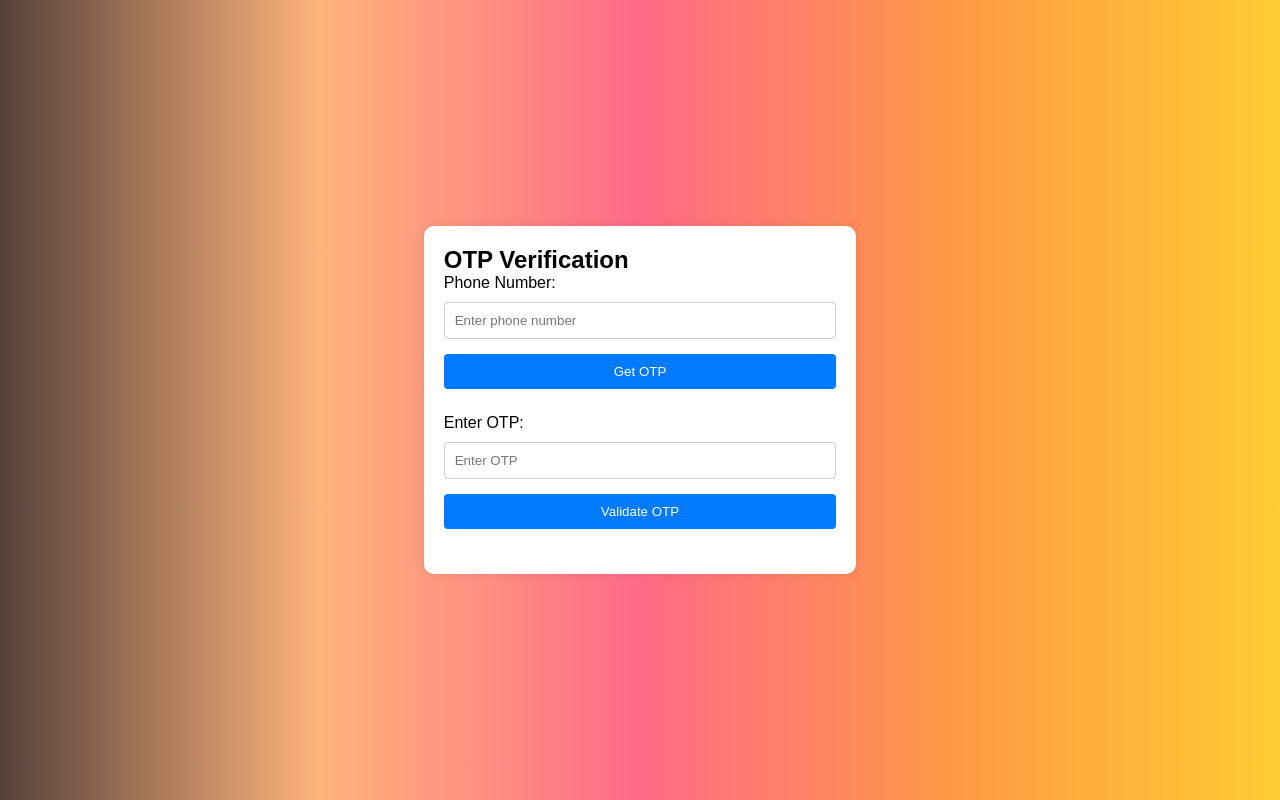
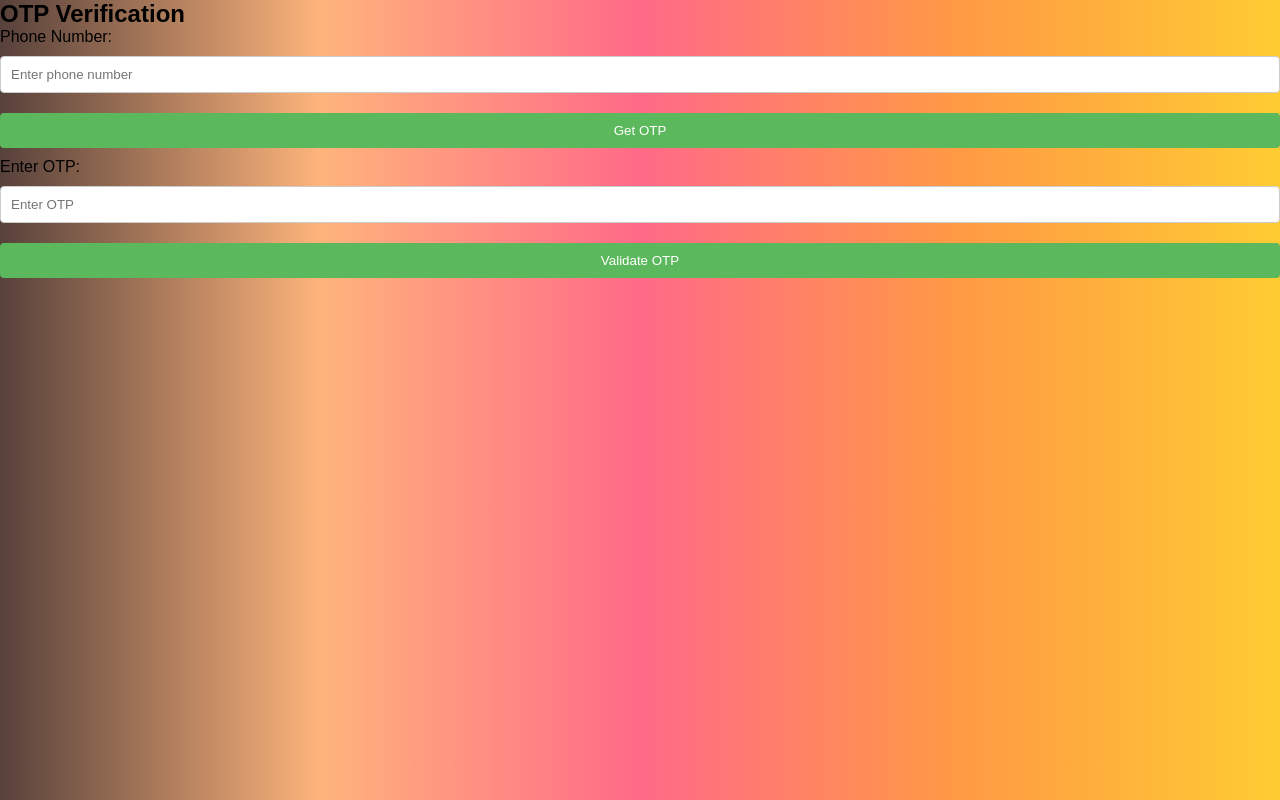
Before and after one commit to Tauseefkazmi02/polis_project, a website: page frontend/otp.html in a window 1280 px wide. Drawn offline with Linux system fonts and the light colour scheme.

Commit message:
Update styles.css

```diff
--- a/frontend/styles.css
+++ b/frontend/styles.css
@@ -473,45 +473,3 @@
     text-align: center;
     padding: 10px;
 }
-body {
-  font-family: Arial, sans-serif;
-  background-color: #f0f0f0;
-  display: flex;
-  justify-content: center;
-  align-items: center;
-  height: 100vh;
-}
-
-.container {
-  background-color: #fff;
-  padding: 20px;
-  border-radius: 10px;
-  box-shadow: 0 0 10px rgba(0, 0, 0, 0.1);
-}
-
-.form-group {
-  margin-bottom: 15px;
-}
-
-input {
-  padding: 10px;
-  width: 100%;
-  margin-bottom: 5px;
-}
-
-button {
-  padding: 10px;
-  background-color: #007bff;
-  color: #fff;
-  border: none;
-  cursor: pointer;
-}
-
-button:hover {
-  background-color: #0056b3;
-}
-
-#message {
-  margin-top: 10px;
-  color: #ff0000;
-}
```
